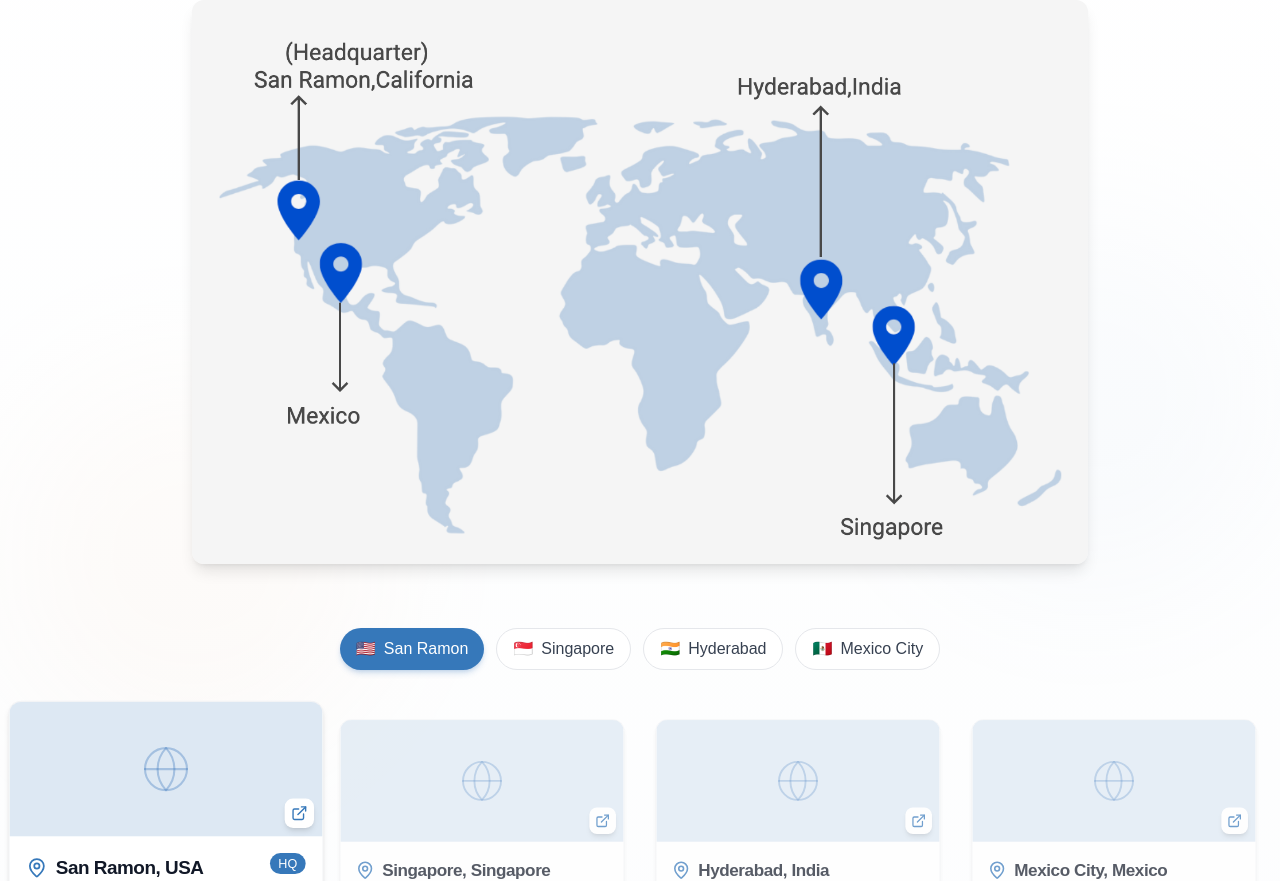
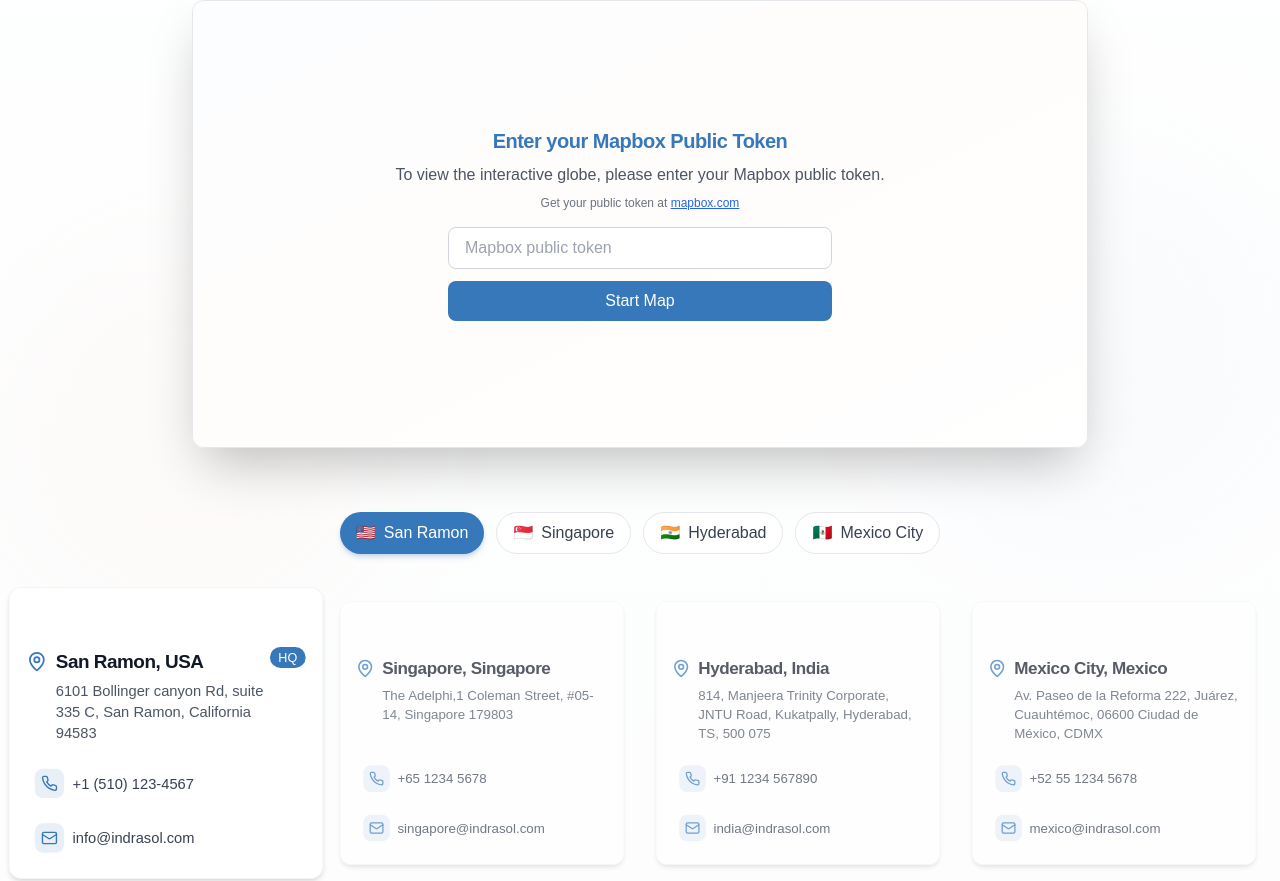
Before and after one commit to shoumyasingh/indrasol-webpage, a React (Vite) app: page / in a window 1280 px wide. Shown: the part 5283-6164 px from the top of the page. Built offline with nearby package versions, Linux system fonts and the light colour scheme.

Commit message:
Refactor: Improve homepage map
Improve the visual appeal, interactivity, and robustness of the map on the homepage.

```diff
--- a/package.json
+++ b/package.json
@@ -48,6 +48,7 @@
     "framer-motion": "^12.7.3",
     "input-otp": "^1.2.4",
     "lucide-react": "^0.462.0",
+    "mapbox-gl": "^2.15.0",
     "next-themes": "^0.3.0",
     "react": "^18.3.1",
     "react-day-picker": "^8.10.1",
--- a/src/components/sections/locations-section.tsx
+++ b/src/components/sections/locations-section.tsx
@@ -1,5 +1,8 @@
+
 import React, { useState } from "react";
-import { MapPin, Phone, Mail, Globe, ExternalLink } from "lucide-react";
+import { MapPin, Phone, Mail, ExternalLink } from "lucide-react";
+import dynamic from "next/dynamic";
+import Map from "../ui/Map";
 
 const locations = [
   {
@@ -70,14 +73,8 @@ export function LocationsSection() {
         </div>
 
         {/* World Map */}
-        <div className="max-w-4xl mx-auto mb-16">
-          <div className="relative">
-            <img
-              src="/lovable-uploads/worldmap.png"
-              alt="Indrasol Global Offices"
-              className="w-full h-auto rounded-xl shadow-lg"
-            />
-          </div>
+        <div className="max-w-4xl mx-auto mb-16 flex items-center justify-center relative min-h-[24rem]">
+          <Map />
         </div>
 
         {/* Location Tabs */}
@@ -110,20 +107,8 @@ export function LocationsSection() {
               }`}
             >
               <div className="bg-white rounded-xl shadow-md overflow-hidden border border-gray-100 h-full flex flex-col">
-                {/* Map Preview (Placeholder - would be replaced with actual map) */}
-                <div className="h-32 bg-indrasol-blue/10 relative">
-                  <div className="absolute inset-0 bg-indrasol-blue/5 flex items-center justify-center">
-                    <Globe className="h-12 w-12 text-indrasol-blue/30" strokeWidth={1} />
-                  </div>
-                  <a
-                    href={location.mapLink}
-                    target="_blank"
-                    rel="noopener noreferrer"
-                    className="absolute bottom-2 right-2 bg-white p-1.5 rounded-lg shadow-md hover:shadow-lg transition-shadow"
-                  >
-                    <ExternalLink className="h-4 w-4 text-indrasol-blue" />
-                  </a>
-                </div>
+                {/* Removed old map preview */}
+                <div className="h-10"></div>
 
                 <div className="p-4 flex-grow flex flex-col">
                   <div className="flex items-start mb-4 justify-between">
--- /dev/null
+++ b/src/components/ui/Map.tsx
@@ -0,0 +1,149 @@
+
+import React, { useEffect, useRef, useState } from "react";
+import mapboxgl from "mapbox-gl";
+import "mapbox-gl/dist/mapbox-gl.css";
+
+// Basic coordinates for Indrasol's locations
+const OFFICE_COORDS = [
+  { lng: -121.9589, lat: 37.7799, label: "San Ramon, USA" },
+  { lng: 103.8499736, lat: 1.2899175, label: "Singapore" },
+  { lng: 78.3927, lat: 17.4893, label: "Hyderabad, India" },
+  { lng: -99.1617, lat: 19.4270, label: "Mexico City" }
+];
+
+const demoToken = ""; // We don't ship a default token.
+
+const Map = () => {
+  const mapContainer = useRef<HTMLDivElement>(null);
+  const map = useRef<mapboxgl.Map | null>(null);
+  const [token, setToken] = useState<string>(demoToken);
+  const [showPrompt, setShowPrompt] = useState(true);
+
+  useEffect(() => {
+    // Only initialize if we have a token and no map
+    if (!token || !mapContainer.current || map.current) return;
+
+    mapboxgl.accessToken = token;
+
+    map.current = new mapboxgl.Map({
+      container: mapContainer.current,
+      style: "mapbox://styles/mapbox/light-v11",
+      projection: "globe",
+      zoom: 1.6,
+      center: [30, 15],
+      pitch: 45,
+      antialias: true
+    });
+
+    map.current.addControl(
+      new mapboxgl.NavigationControl({ visualizePitch: true }),
+      "top-right"
+    );
+
+    // Add globe atmosphere
+    map.current.on("style.load", () => {
+      map.current?.setFog({
+        color: "rgb(255,255,255)",
+        "high-color": "rgb(200,200,225)",
+        "horizon-blend": 0.15
+      });
+    });
+
+    // Add beautiful markers for the offices
+    OFFICE_COORDS.forEach((loc) => {
+      const el = document.createElement("div");
+      el.className =
+        "w-5 h-5 rounded-full bg-gradient-to-tr from-blue-600 to-orange-400 border-4 border-white shadow-lg animate-pulse";
+      el.title = loc.label;
+      new mapboxgl.Marker(el).setLngLat([loc.lng, loc.lat]).addTo(map.current!);
+    });
+
+    // Spin globe animation
+    const secondsPerRevolution = 180;
+    const maxSpinZoom = 5;
+    const slowSpinZoom = 3;
+    let userInteracting = false;
+    let spinEnabled = true;
+
+    function spinGlobe() {
+      if (!map.current) return;
+      const zoom = map.current.getZoom();
+      if (spinEnabled && !userInteracting && zoom < maxSpinZoom) {
+        let distancePerSecond = 360 / secondsPerRevolution;
+        if (zoom > slowSpinZoom) {
+          const zoomDif = (maxSpinZoom - zoom) / (maxSpinZoom - slowSpinZoom);
+          distancePerSecond *= zoomDif;
+        }
+        const center = map.current.getCenter();
+        center.lng -= distancePerSecond;
+        map.current.easeTo({ center, duration: 1000, easing: (n) => n });
+      }
+    }
+
+    map.current.on("mousedown", () => (userInteracting = true));
+    map.current.on("dragstart", () => (userInteracting = true));
+    map.current.on("mouseup", () => {
+      userInteracting = false;
+      spinGlobe();
+    });
+    map.current.on("touchend", () => {
+      userInteracting = false;
+      spinGlobe();
+    });
+    map.current.on("moveend", spinGlobe);
+
+    spinGlobe();
+
+    return () => {
+      map.current?.remove();
+      map.current = null;
+    };
+  }, [token]);
+
+  // Token prompt and map container
+  return (
+    <div className="relative w-full h-96 md:h-[28rem] rounded-xl overflow-hidden shadow-2xl animate-fade-in bg-gradient-to-br from-blue-50 via-orange-50 to-white border border-gray-200">
+      {showPrompt && !token && (
+        <div className="absolute inset-0 z-50 bg-white/80 flex flex-col items-center justify-center text-center px-10">
+          <h3 className="text-xl font-bold mb-2 text-indrasol-blue">Enter your Mapbox Public Token</h3>
+          <p className="text-gray-600 mb-4">
+            To view the interactive globe, please enter your Mapbox public token.<br />
+            <span className="block text-xs text-gray-500 mt-2">
+              Get your public token at <a href="https://mapbox.com/" target="_blank" className="text-blue-600 underline">mapbox.com</a>
+            </span>
+          </p>
+          <form
+            onSubmit={e => {
+              e.preventDefault();
+              setShowPrompt(false);
+            }}
+            className="w-full max-w-sm"
+          >
+            <input
+              type="text"
+              placeholder="Mapbox public token"
+              className="w-full px-4 py-2 rounded-lg border border-gray-300 mb-3 focus:outline-none focus:border-indigo-400"
+              value={token}
+              onChange={e => setToken(e.target.value)}
+              required
+            />
+            <button
+              type="submit"
+              className="bg-indrasol-blue text-white rounded-lg px-4 py-2 w-full font-medium hover:bg-blue-700 transition-colors"
+            >
+              Start Map
+            </button>
+          </form>
+        </div>
+      )}
+      <div ref={mapContainer} className="w-full h-full" />
+      {token && (
+        <div className="absolute z-10 top-3 right-4 bg-white/70 text-xs rounded-lg px-3 py-1 shadow font-medium backdrop-blur-md">
+          Powered by Mapbox | Indrasol Offices
+        </div>
+      )}
+    </div>
+  );
+};
+
+export default Map;
```
Also changed, not shown: 1 other file (tests, documents, lock files or other folders).
